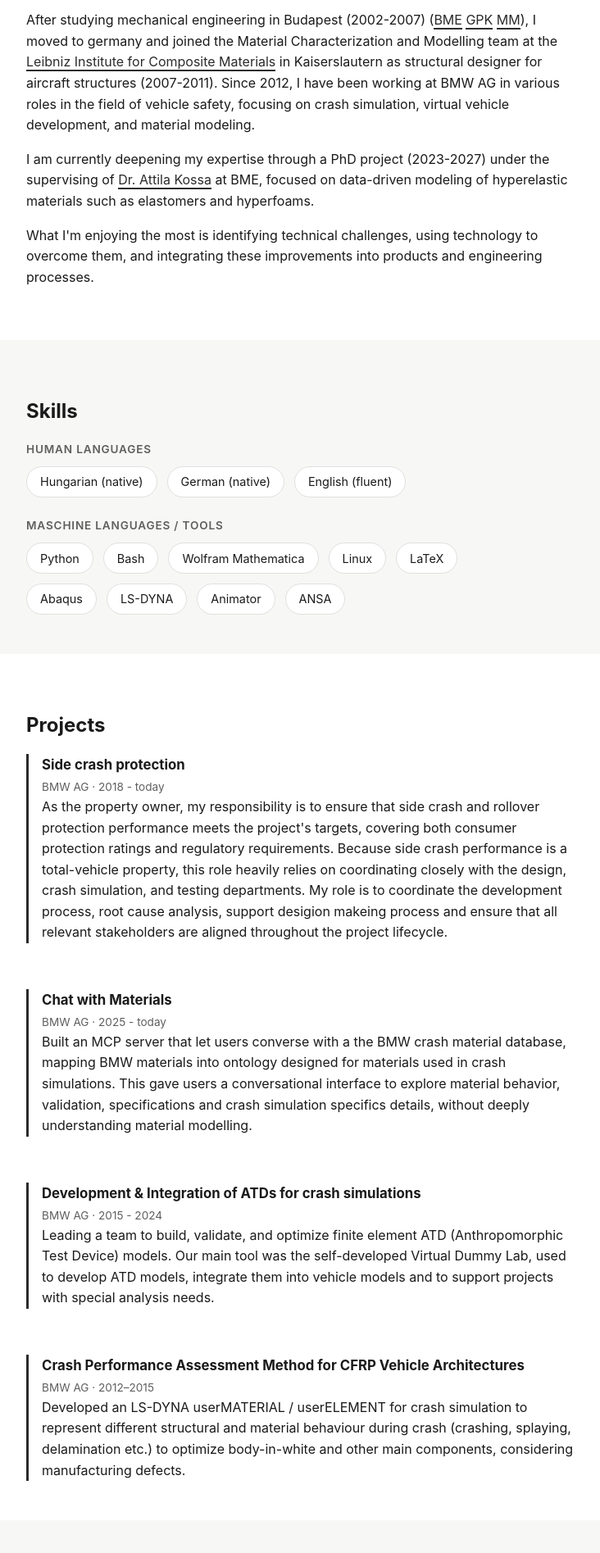
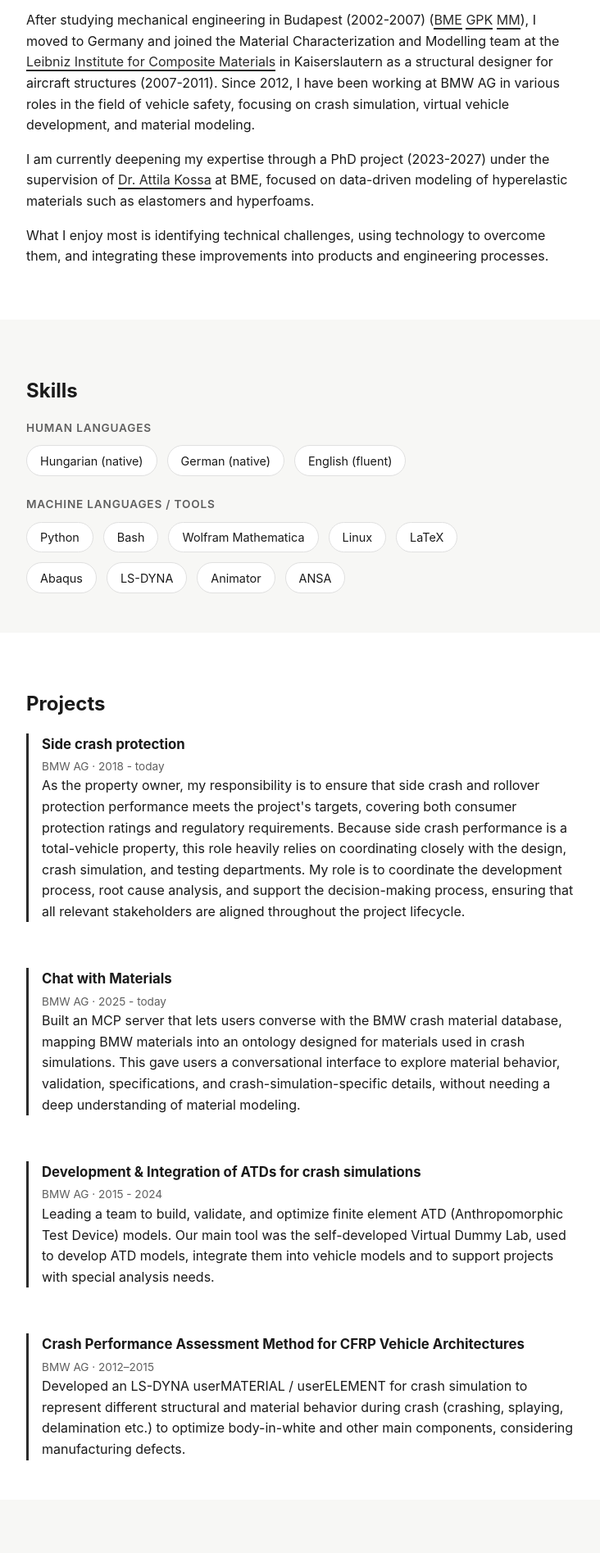
Before and after one commit to bpfodor/bpfodor.github.io, a plain HTML site: page index.html in a window 1280 px wide. Shown: the part 527-2422 px from the top of the page at 82% size, without its empty margins (272-1004 px from the left). Drawn offline with Linux system fonts and the light colour scheme.

Commit message:
update Abouts

```diff
--- a/index.html
+++ b/index.html
@@ -318,16 +318,16 @@
       <div class="container">
         <h2>About</h2>
         <p>
-          I am a senior vehicle safety engineer at BMW AG in Munich and as a <a href="https://en.wikipedia.org/wiki/Constitutive_equation">material model</a> and <a href="https://en.wikipedia.org/wiki/Crash_simulation">crash simulation</a>  specialist responsible for side crash protection performance of various vehicles on the <a href="https://de.wikipedia.org/wiki/BMW_CLAR-Plattform">CLAR-WE</a> Plattform.
+          I am a senior vehicle safety engineer at BMW AG in Munich and a <a href="https://en.wikipedia.org/wiki/Constitutive_equation">material model</a> and <a href="https://en.wikipedia.org/wiki/Crash_simulation">crash simulation</a> specialist responsible for side crash protection performance of various vehicles on the <a href="https://de.wikipedia.org/wiki/BMW_CLAR-Plattform">CLAR-WE</a> Platform.
         </p>
         <p>
-          After studying mechanical engineering in Budapest (2002-2007) (<a href="https://www.bme.hu/en">BME</a> <a href="https://gpk.bme.hu/en/">GPK</a> <a href="https://mm.bme.hu/home">MM</a>), I moved to germany and joined the Material Characterization and Modelling team at the  <a href="https://www.ivw.uni-kl.de/en/about-us/organization/orgchart">Leibniz Institute for Composite Materials</a> in Kaiserslautern as structural designer for aircraft structures (2007-2011). Since 2012, I have been working at BMW AG in various roles in the field of vehicle safety, focusing on crash simulation, virtual vehicle development, and material modeling.
+          After studying mechanical engineering in Budapest (2002-2007) (<a href="https://www.bme.hu/en">BME</a> <a href="https://gpk.bme.hu/en/">GPK</a> <a href="https://mm.bme.hu/home">MM</a>), I moved to Germany and joined the Material Characterization and Modelling team at the  <a href="https://www.ivw.uni-kl.de/en/about-us/organization/orgchart">Leibniz Institute for Composite Materials</a> in Kaiserslautern as a structural designer for aircraft structures (2007-2011). Since 2012, I have been working at BMW AG in various roles in the field of vehicle safety, focusing on crash simulation, virtual vehicle development, and material modeling.
         </p>
         <p>
-          I am currently deepening my expertise through a PhD project (2023-2027) under the supervising of <a href="https://www.mm.bme.hu/~kossa/indexen.html">Dr. Attila Kossa</a> at BME, focused on data-driven modeling of hyperelastic materials such as elastomers and hyperfoams.
+          I am currently deepening my expertise through a PhD project (2023-2027) under the supervision of <a href="https://www.mm.bme.hu/~kossa/indexen.html">Dr. Attila Kossa</a> at BME, focused on data-driven modeling of hyperelastic materials such as elastomers and hyperfoams.
         </p>
         <p>
-          What I'm enjoying the most is identifying technical challenges, using technology to overcome them, and integrating these improvements into products and engineering processes.
+          What I enjoy most is identifying technical challenges, using technology to overcome them, and integrating these improvements into products and engineering processes.
         </p>
       </div>
     </section>
@@ -346,7 +346,7 @@
         </div>
 
         <div class="skills-group">
-          <h3>Maschine Languages / Tools</h3>
+          <h3>Machine Languages / Tools</h3>
            <ul class="skills">
             <li>Python</li>
             <li>Bash</li>
@@ -373,14 +373,14 @@
             <h3>Side crash protection</h3>
             <p class="project-meta">BMW AG &middot; 2018 - today </p>
             <p>
-              As the property owner, my responsibility is to ensure that side crash and rollover protection performance meets the project's targets, covering both consumer protection ratings and regulatory requirements. Because side crash performance is a total-vehicle property, this role heavily relies on coordinating closely with the design, crash simulation, and testing departments. My role is to coordinate the development process, root cause analysis, support desigion makeing process and ensure that all relevant stakeholders are aligned throughout the project lifecycle.
+              As the property owner, my responsibility is to ensure that side crash and rollover protection performance meets the project's targets, covering both consumer protection ratings and regulatory requirements. Because side crash performance is a total-vehicle property, this role heavily relies on coordinating closely with the design, crash simulation, and testing departments. My role is to coordinate the development process, root cause analysis, and support the decision-making process, ensuring that all relevant stakeholders are aligned throughout the project lifecycle.
             </p>
           </li>
           <li class="project-item">
             <h3>Chat with Materials</h3>
             <p class="project-meta">BMW AG &middot; 2025 - today </p>
             <p>
-              Built an MCP server that let users converse with a the BMW crash material database, mapping BMW materials into ontology designed for materials used in crash simulations. This gave users a conversational interface to explore material behavior, validation, specifications and crash simulation specifics details, without deeply understanding material modelling.
+              Built an MCP server that lets users converse with the BMW crash material database, mapping BMW materials into an ontology designed for materials used in crash simulations. This gave users a conversational interface to explore material behavior, validation, specifications, and crash-simulation-specific details, without needing a deep understanding of material modeling.
             </p>
           </li>
           <li class="project-item">
@@ -394,7 +394,7 @@
             <h3>Crash Performance Assessment Method for CFRP Vehicle Architectures</h3>
             <p class="project-meta">BMW AG &middot; 2012–2015</p>
             <p>
-              Developed an LS-DYNA userMATERIAL / userELEMENT for crash simulation to represent different structural and material behaviour during crash (crashing, splaying, delamination etc.) to optimize body-in-white and other main components, considering manufacturing defects.
+              Developed an LS-DYNA userMATERIAL / userELEMENT for crash simulation to represent different structural and material behavior during crash (crashing, splaying, delamination etc.) to optimize body-in-white and other main components, considering manufacturing defects.
             </p>
           </li>
         </ul>
@@ -407,10 +407,10 @@
         </h2>
         <ul class="projects">
           <li class="project-item">
-            <h3>Constitutive and Data Driven Modelling of Materials (Elastomers &amp; Hyperfoams)</h3>
+            <h3>Constitutive and Data Driven Modeling of Materials (Elastomers &amp; Hyperfoams)</h3>
             <p class="project-meta">BMW AG / BME &middot; 2023 – today</p>
             <p>
-              Active research on modeling hyperelastic materials and their impact on occupant protection design. We analyzed the compressible Mooney-Rivlin and neo-Hookean hyperelastic models under multiaxial compression, showing that at higher compression rates, a non-unique transverse stretch responses can occure. Using stress triaxiality as a unifying framework across equibiaxial compression, uniaxial compression, a numerical continuation study reveealed the underlying instability mechanisms with great impact on material characterization.
+              Active research on modeling hyperelastic materials and their impact on occupant protection design. We analyzed the compressible Mooney-Rivlin and neo-Hookean hyperelastic models under multiaxial compression, showing that at higher compression rates, non-unique transverse stretch responses can occur. Using stress triaxiality as a unifying framework across equibiaxial and uniaxial compression, a numerical continuation study revealed the underlying instability mechanisms with great impact on material characterization.
             </p>
           </li>
           <li class="research-link">
```
